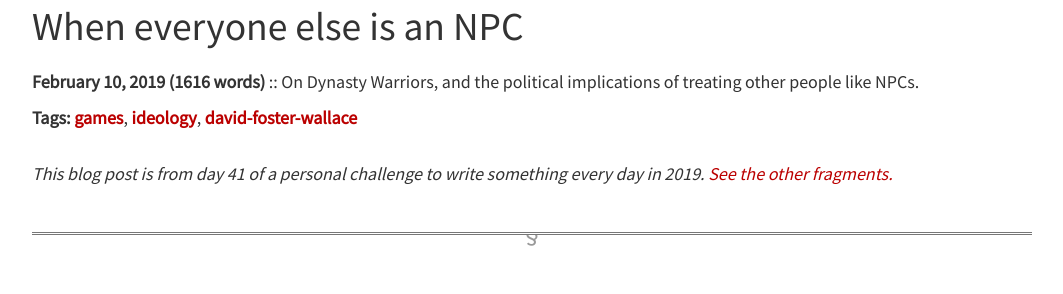
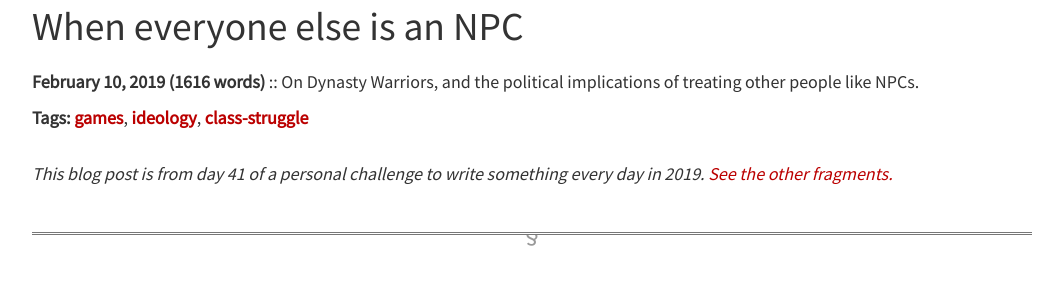
Before and after one commit to dellsystem/dellsystem.github.io, a Jekyll site: the page built from _posts/2019-2-10-fragments-41.md, in a window 1280 px wide and 900 px high. Shown: the part 212-506 px from the top of the window, without its empty margins (108-1171 px from the left). Built offline with Jekyll 4.4.1, drawn with Linux system fonts in a browser that asks for light colours.

Commit message:
Fix tags for fragments-41
Didn't get around to writing the DFW part

```diff
--- a/_posts/2019-2-10-fragments-41.md
+++ b/_posts/2019-2-10-fragments-41.md
@@ -5,7 +5,7 @@ description: "On Dynasty Warriors, and the political implications of treating ot
 tags:
 - games
 - ideology
-- david-foster-wallace
+- class-struggle
 ---
 
 The good news is that the miasma of illness that's been plaguing me the last few days is finally starting to lift, so today's blog post will have more original content. The bad news is that my level of self-pity remained high enough that I allowed myself to play several more hours of Dynasty Warriors as consolation, and in between that and [reading a somewhat life-changing book](https://www.goodreads.com/review/show/2679347018?type=review#rating_201462219), I didn't have time to work on any of my potential blog post topics. Hence today's blog post on Dynasty Warriors as an allegory for capitalism.
```
